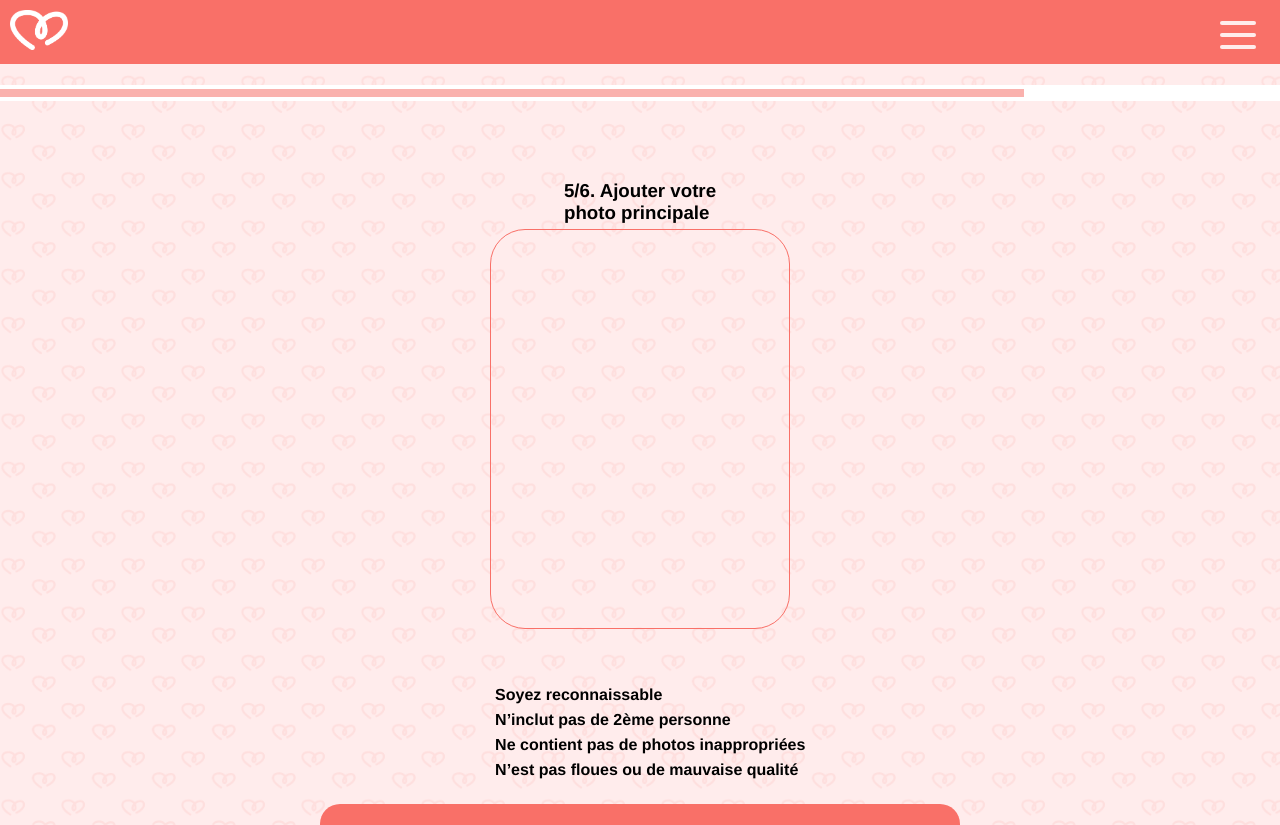
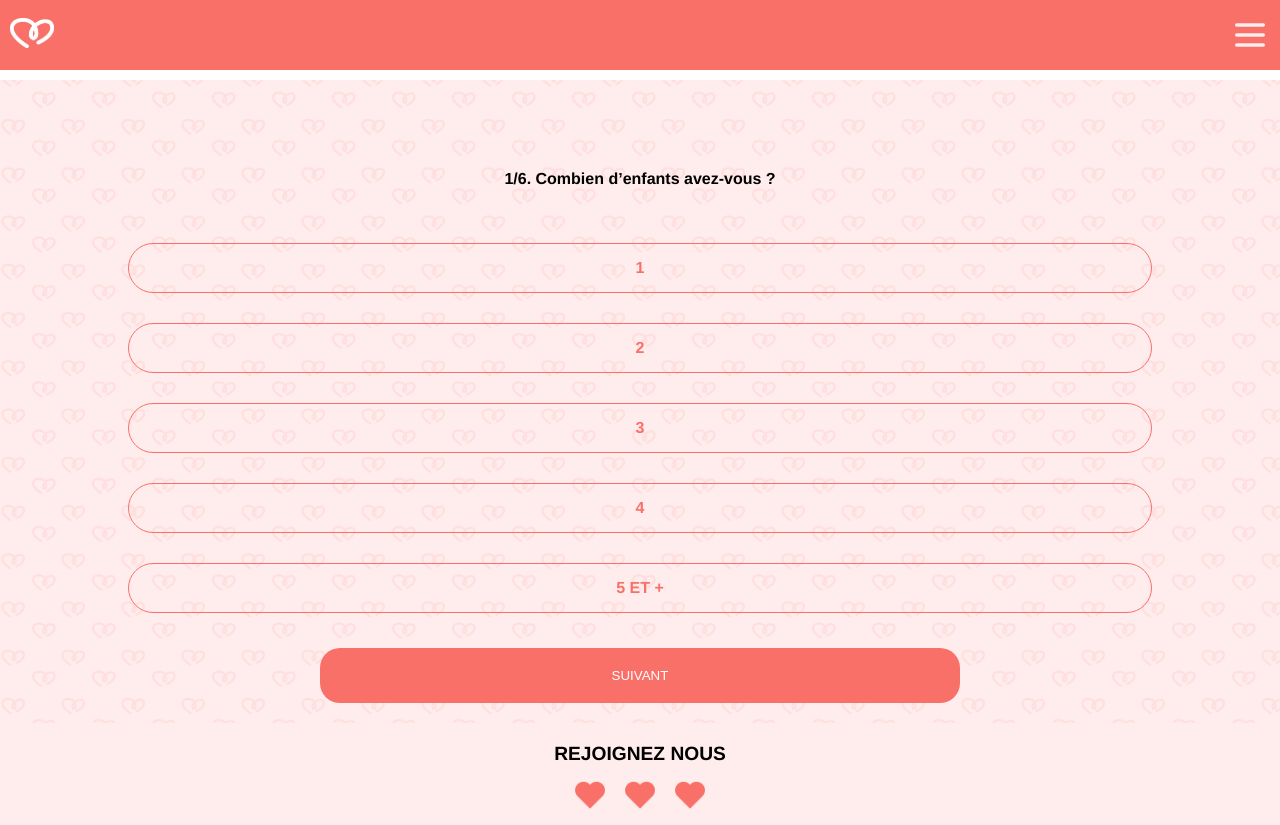
Before and after one commit to titibemo/yoome-front, a Vue app: page /profiles in a window 1280 px wide. Shown: the top 825 px of the page. Built offline with nearby package versions, Linux system fonts and the light colour scheme; sample sign-in values are in the browser's storage; some icons are missing.

Commit message:
désolé j'ai push sur le main pour gagner du temps en collaboration avec mon partenaire

```diff
--- a/src/App.vue
+++ b/src/App.vue
@@ -34,7 +34,7 @@ $white: #ffecec;
   background-color:$white;
   box-sizing: content-box;
   overflow: hidden;
-  padding: 75px 0;
+  padding: 70px 0;
 
 }
 
--- a/src/components/navbar.vue
+++ b/src/components/navbar.vue
@@ -4,7 +4,7 @@
             <img src="./../../public/Fichier_3-8.png" alt="">
         </div>
         <div @click="toggleBurgerMenu" class="burgerButton">
-            <svg width="64px" height="48px" viewBox="0 0 24 24"  fill="#000000" color
+            <svg width="40px" height="48px" viewBox="0 0 24 24"  fill="#000000" color
                 xmlns="http://www.w3.org/2000/svg">
                 <g id="SVGRepo_bgCarrier" stroke-width="0"></g>
                 <g id="SVGRepo_tracerCarrier" stroke-linecap="round" stroke-linejoin="round"></g>
@@ -61,8 +61,8 @@ const accueil = () =>{
     padding: 10px;
     background-color: $primary ;
     align-items: center;
-
     z-index: 111;
+    height: 70px;
 
     a{
         text-decoration: none;
@@ -71,7 +71,7 @@ const accueil = () =>{
     .logo {
         img {
 
-            height: 5vh;
+            height: 30px;
         }
     }
     .burgerButton{
--- a/src/views/HomeView.vue
+++ b/src/views/HomeView.vue
@@ -4,8 +4,8 @@
   <img class="logo" src="./../assets/pictures/home/logo.png" alt="">
   <p class="">Vivez</p>
   <span>VOTRE histoire</span>
-  <button class="register">INSCRIPTION</button>
-  <button class="login">CONNEXION</button>
+  <button @click="register" class="register">INSCRIPTION</button>
+  <button @click="login" class="login">CONNEXION</button>
 
   <p class="marquee">
   <span>
@@ -39,38 +39,8 @@
 
 <section class="review">
   <h2>Découvrez nos avis clients</h2>
-<!--
-  <div class="carousel">
-    <div class="carousel-inner" :style="carouselStyle">
-      <div class="slide" v-for="(slide, index) in slides" :key="index">
-        <h3>"Après mon divorce, je pensais que ma vie amoureuse était terminée."</h3>
-        <p>Ce site m'a donné espoir. Les profils sont serieux, et les outils pour trouver des gens compatibles sont vraiment efficaces. J'ai trouvé quelqu'un avec qui je peux construire une nouvelle vie, tout en fardant ma fille comme priorité"</p>
-        <div>
-          <img class="reviewPictures" src="./../assets/pictures/home/heart.png" alt="">
-          <p class="strong"> <em>Julie <span class="ages">36 ans,</span><br>
-              MAMAN D'UNE ADOLESCENTE </em>
-          </p>
-        </div>
-      </div>
-    </div>
-    <div class id="dots-con" >
 
-      <span v-for="(slide, index) in slides" :key="index" class="dot" :style="{backgroundColor: currentIndex == index ? 'rgba(249, 112, 104, 1)' : 'rgba(219, 228, 245, 1)'}"></span>
-
-    </div>
-
-    <span class="prev" @click="prev">←</span>
-    <span class="next" @click="next">→</span>
-
-
-  </div>
--->
   <SliderDraggable></SliderDraggable>
-
-
-
-
-
 
 </section>
 
@@ -146,6 +116,16 @@ const deco = () => {
       }
     };
 
+    const register = () => {
+      router.push('/inscription')
+    }
+    const login = () => {
+      router.push('/connexion')
+    }
+
+    /*function register (){
+
+    }*/
 
 </script>
 
@@ -212,7 +192,7 @@ header{
   position: absolute;
   color: white;
   width: 100%;
-  top: 75%
+  top: 82%
 
 }
 
--- a/src/views/users/LoginView.vue
+++ b/src/views/users/LoginView.vue
@@ -27,7 +27,7 @@ const setTokenStore = (token) => {
   store.commit('setToken', token);
   store.commit('createToken', token);
 
-  router.push('/');
+  router.push('/profiles');
 };
 
 
--- a/src/views/users/ProfilesView.vue
+++ b/src/views/users/ProfilesView.vue
@@ -168,7 +168,7 @@ const like = ref([])
 const localisation = ref('')
 
 const selectedQuestionIndex = ref(null);
-const QuestionIndex = ref(4);
+const QuestionIndex = ref(0);
 const max = ref(5);
 const disa = ref(false)
 const imageUrl = ref('');
@@ -395,7 +395,7 @@ button{
     z-index: 1;
 
     .progressFull {
-        height: 2vh;
+        height: 10px;
         background-color: rgba(255, 255, 255, 1);
         position: absolute;
         display: flex;
@@ -403,7 +403,7 @@ button{
         justify-content: start;
         left: 0;
         width: 100%;
-        top: 10px;
+        top: 0px;
         z-index: 5;
 
         .progress {
--- a/src/views/users/RegisterView.vue
+++ b/src/views/users/RegisterView.vue
@@ -65,7 +65,7 @@ const verify = () => {
 
     if (password.value.length && email.value.length && firstname.value.length && lastname.value.length && birthdate.value.length && password.value === password2.value) {
         register();
-       router.push('profiles')
+       router.push('/profiles')
     } else {
         alert("Les mots de passe ne correspondent pas.");
     }
```
